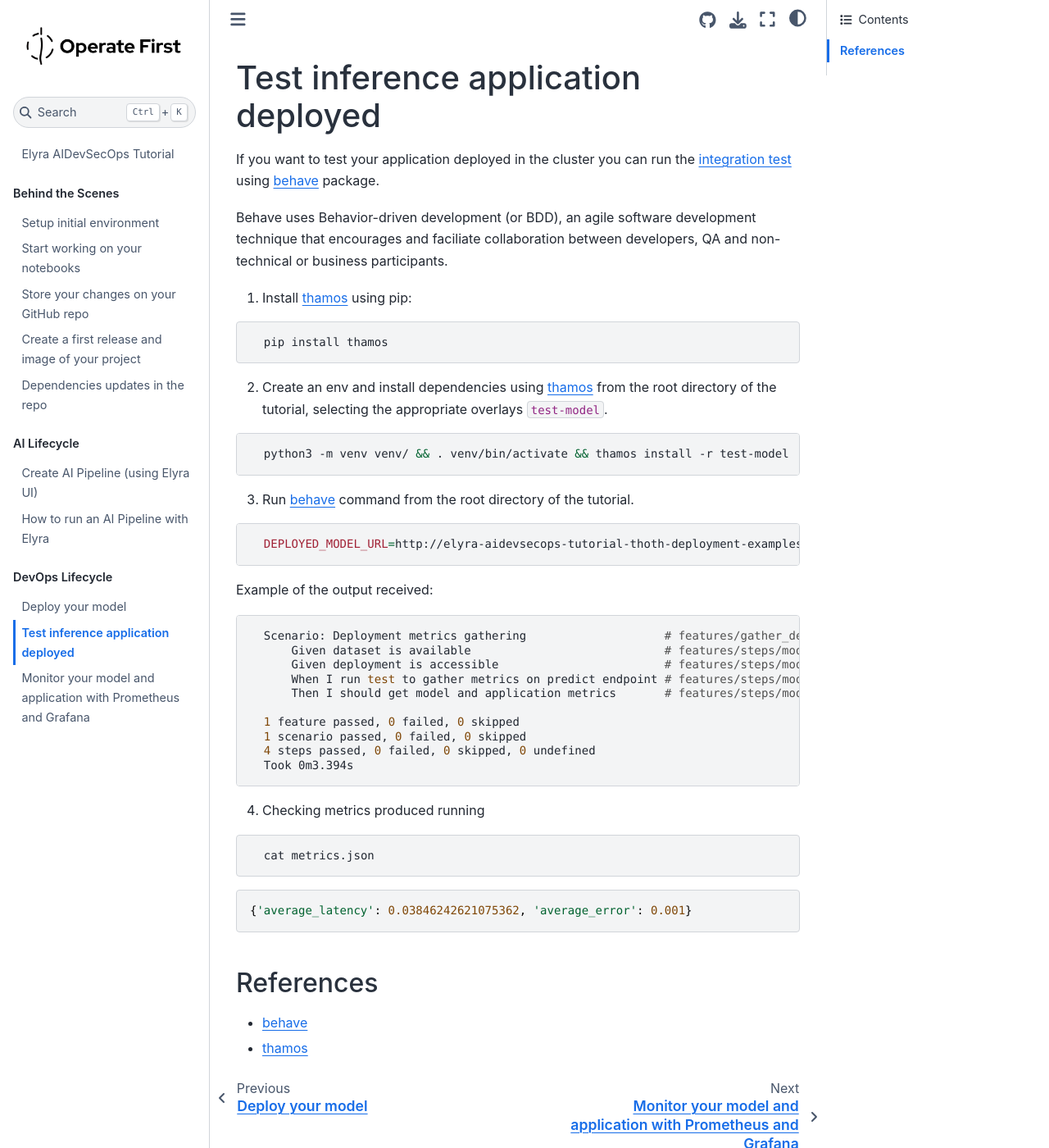
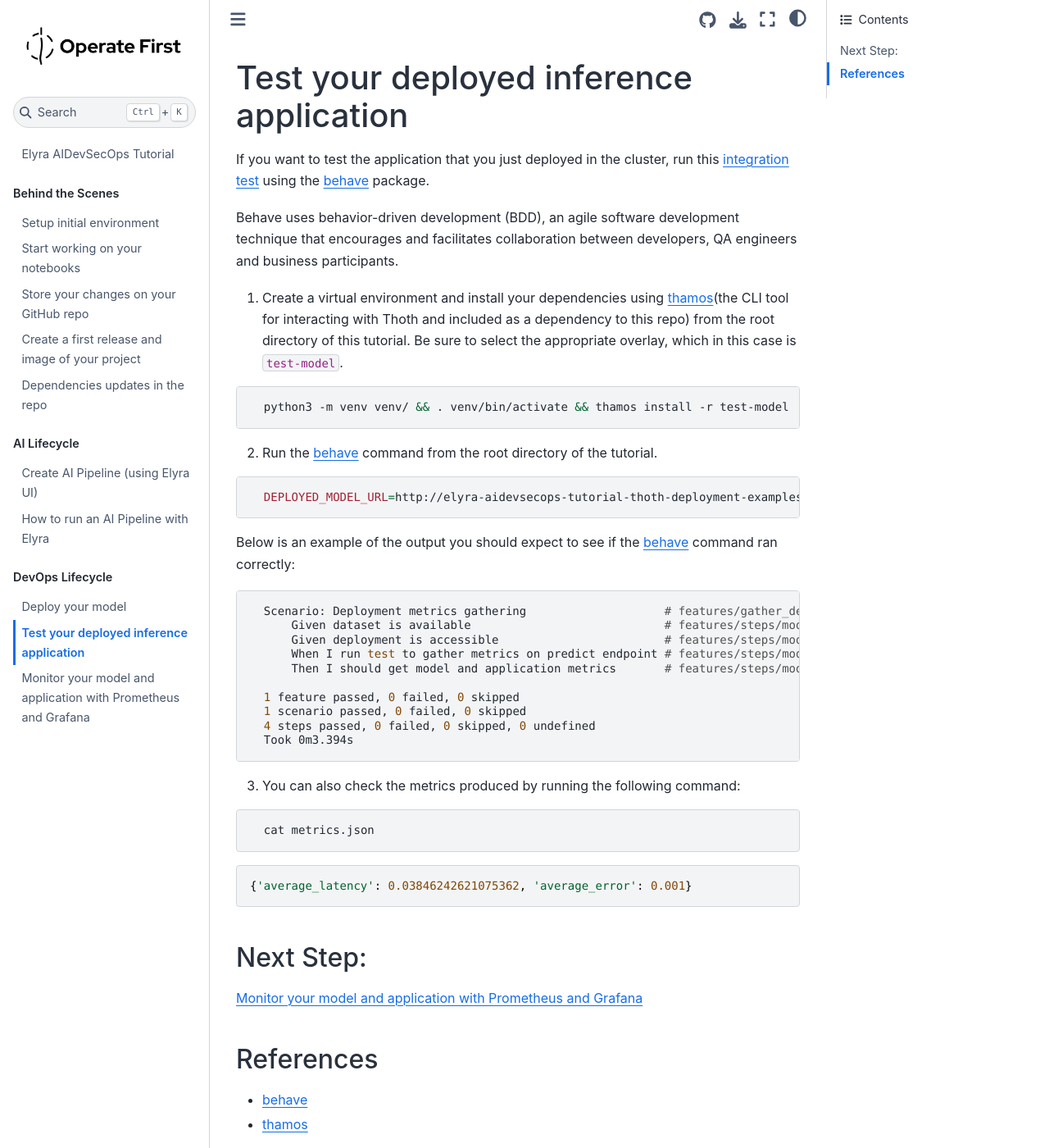
Before and after one commit to AICoE/elyra-aidevsecops-tutorial, a Jupyter Book: the page built from docs/source/test-model.md, in a window 1280 px wide and 1400 px high. Shown: the whole window at 82% size. Built offline with Jupyter Book 1.0.4 settings and Sphinx 7.4.7 and the Sphinx Book theme 1.1.4, drawn with Linux system fonts in a browser that asks for light colours; pages that are not in the unit, such as notebooks, are missing from menus.

Commit message:
proofread test-model.md (#200)

````diff
--- a/docs/source/test-model.md
+++ b/docs/source/test-model.md
@@ -1,28 +1,22 @@
-# Test inference application deployed
+# Test your deployed inference application
 
-If you want to test your application deployed in the cluster you can run the [integration test](../../features) using [behave][1] package.
+If you want to test the application that you just deployed in the cluster, run this [integration test](../../features) using the [behave][1] package.
 
-Behave uses Behavior-driven development (or BDD), an agile software development technique that encourages and faciliate collaboration between developers, QA and non-technical or business participants.
+Behave uses behavior-driven development (BDD), an agile software development technique that encourages and facilitates collaboration between developers, QA engineers and business participants.
 
-1. Install [thamos][2] using pip:
-
-```bash
-  pip install thamos
-```
-
-2. Create an env and install dependencies using [thamos][2] from the root directory of the tutorial, selecting the appropriate overlays `test-model`.
+1. Create a virtual environment and install your dependencies using [thamos][2](the CLI tool for interacting with Thoth and included as a dependency to this repo) from the root directory of this tutorial. Be sure to select the appropriate overlay, which in this case is `test-model`.
 
 ```bash
   python3 -m venv venv/ && . venv/bin/activate && thamos install -r test-model
 ```
 
-3. Run [behave][1] command from the root directory of the tutorial.
+2. Run the [behave][1] command from the root directory of the tutorial.
 
 ```bash
   DEPLOYED_MODEL_URL=http://elyra-aidevsecops-tutorial-thoth-deployment-examples.apps.zero.massopen.cloud behave
 ```
 
-Example of the output received:
+Below is an example of the output you should expect to see if the [behave][1] command ran correctly:
 
 ```bash
   Scenario: Deployment metrics gathering                    # features/gather_deployment_metrics.feature:2
@@ -37,7 +31,7 @@
   Took 0m3.394s
 ```
 
-4. Checking metrics produced running
+3. You can also check the metrics produced by running the following command:
 
 ```bash
   cat metrics.json
@@ -47,6 +41,10 @@
 {'average_latency': 0.03846242621075362, 'average_error': 0.001}
 ```
 
+## Next Step:
+
+[Monitor your model and application with Prometheus and Grafana](/docs/source/monitor-model.md)
+
 ## References
 
 * [behave][1]
````
